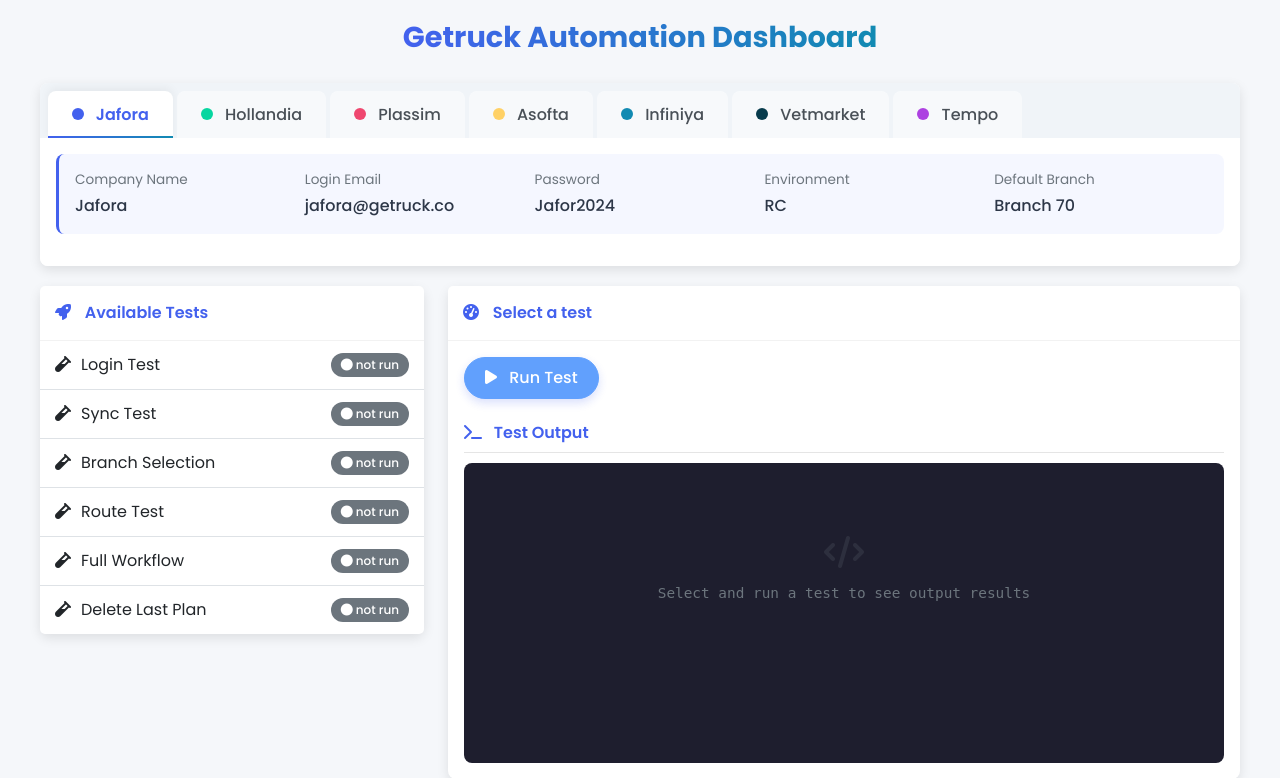
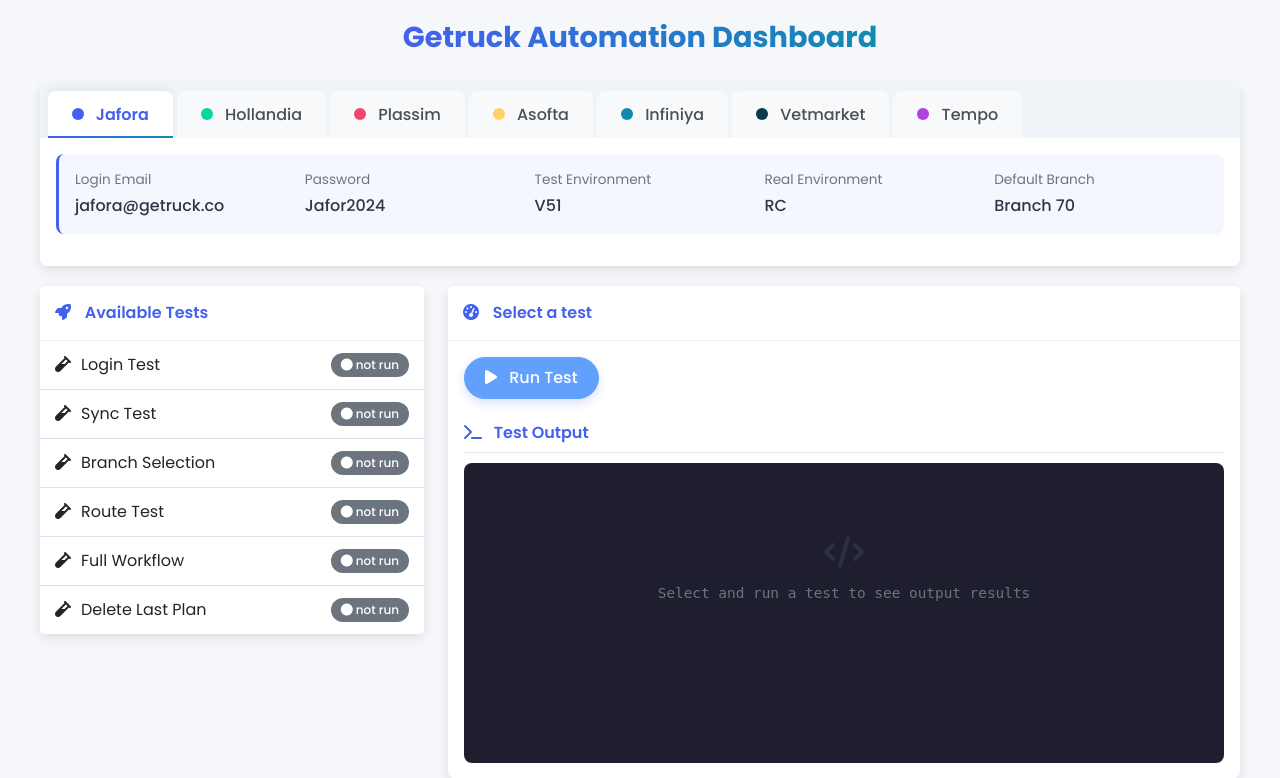
Before and after one commit to Danielgetruck/QA-Automatiom, a Flask app: page / in a window 1280 px wide. Shown: the top 778 px of the page. Run offline with Flask 3, Linux system fonts and the light colour scheme; data that the repository does not hold is empty.

Commit message:
22.04.2025v1.6

```diff
--- a/getruck_automation/Jafora/sync_Test.py
+++ b/getruck_automation/Jafora/sync_Test.py
@@ -86,10 +86,10 @@
             date_picker.wait_for(state="visible")
             date_picker.click()
 
-            date_cell = page.get_by_role("cell", name="21").first
+            date_cell = page.get_by_role("cell", name="23").first
             date_cell.wait_for(state="visible")
             date_cell.dblclick()
-            print("Selected date 21", flush=True)
+            print("Selected date 23", flush=True)
 
             # Select branch
             branch_dropdown = page.locator("#modal [data-test-id=\"Drop-Down\"]").get_by_role("list").get_by_text("סניף")
--- a/getruck_automation/app.py
+++ b/getruck_automation/app.py
@@ -26,7 +26,8 @@
         "name": "Jafora",
         "email": "jafora@getruck.co",
         "password": "Jafor2024",
-        "environment": "RC",
+        "Test_environment": "v51",
+        "Real_environment": "RC",
         "branch": "Branch 70",
         "tests": {
             "login_test": {
--- a/getruck_automation/templates/index.html
+++ b/getruck_automation/templates/index.html
@@ -179,7 +179,8 @@
                         name: data.company,
                         email: '',
                         password: '',
-                        environment: 'Production',
+                        Test_environment: 'Production',
+                        Real_environment :'check',
                         branch: ''
                     };
 
@@ -199,31 +200,38 @@
                         // Manually set the password and branch based on the company
                         if (companyId === "company1") {
                             company.password = "Jafor2024";
-                            company.environment = "RC";
+                            company.Test_environment = "V51";
+                            company.Real_environment = "RC";
                             company.branch = "Branch 70";
                         } else if (companyId === "company2") {
                             company.password = "Hollandia2024";
                             company.environment = "";
+                            company.Real_environment = "check";
                             company.branch = "";
                         } else if (companyId === "company3") {
                             company.password = "Plassim2024";
                             company.environment = "";
+                            company.Real_environment = "check";
                             company.branch = "";
                         } else if (companyId === "company4") {
                             company.password = "Asofta2024";
                             company.environment = "";
+                            company.Real_environment = "check";
                             company.branch = "";
                         } else if (companyId === "company5") {
                             company.password = "Infiniya2024";
                             company.environment = "";
+                            company.Real_environment = "check";
                             company.branch = "";
                         } else if (companyId === "company6") {
                             company.password = "Vetmarket2024";
                             company.environment = "";
+                            company.Real_environment = "check";
                             company.branch = "";
                         } else if (companyId === "company7") {
                             company.password = "Tempo2024";
                             company.environment = "";
+                            company.Real_environment = "check";
                             company.branch = "1";
                         }
                     }
@@ -234,10 +242,7 @@
 
                     container.innerHTML = `
                         <div class="company-details">
-                            <div class="detail-item">
-                                <div class="detail-label">Company Name</div>
-                                <div class="detail-value">${company.name}</div>
-                            </div>
+
                             <div class="detail-item">
                                 <div class="detail-label">Login Email</div>
                                 <div class="detail-value">${company.email}</div>
@@ -247,8 +252,12 @@
                                 <div class="detail-value">${company.password}</div>
                             </div>
                             <div class="detail-item">
-                                <div class="detail-label">Environment</div>
-                                <div class="detail-value">${company.environment}</div>
+                                <div class="detail-label">Test Environment</div>
+                                <div class="detail-value">${company.Test_environment}</div>
+                            </div>
+                             <div class="detail-item">
+                                <div class="detail-label">Real Environment</div>
+                                <div class="detail-value">${company.Real_environment}</div>
                             </div>
                             <div class="detail-item">
                                 <div class="detail-label">Default Branch</div>
```
Also changed, not shown: 5 other files.
